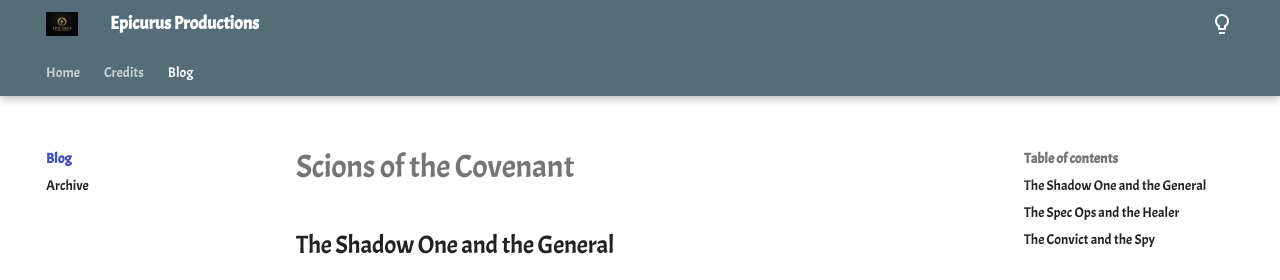
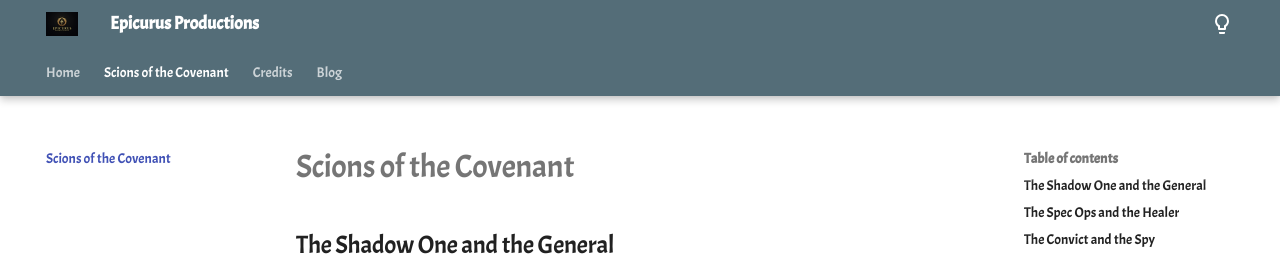
Before and after one commit to gamefreakcabe/solomons-arboretum, an MkDocs documentation site: the page built from docs/2-soc.md, in a window 1280 px wide. Shown: the top 280 px of the page. Built offline with MkDocs 1.6.1 and Material for MkDocs 9.7.7, drawn with Linux system fonts in a browser that asks for light colours.

Commit message:
rearrange format

```diff
--- a/docs/blog/index.md
+++ b/docs/2-soc.md
@@ -4,15 +4,15 @@
 
 * **Location:** Desert Prison, Unknown Location
 
-![setting desert prison](../images/CoS/desert-prison-2.jpeg)
+![setting desert prison](images/CoS/desert-prison-2.jpeg)
 
 * **Subject:** Umbra, the Shadow
 
-![character lee](../images/CoS/shadow2.jpeg)
+![character lee](images/CoS/shadow2.jpeg)
 
 * **Subject:** Edward Lee, prisoner
 
-![character lee](../images/CoS/lee1.jpeg)
+![character lee](images/CoS/lee1.jpeg)
 
 ## The Spec Ops and the Healer
 
--- a/mkdocs.yml
+++ b/mkdocs.yml
@@ -32,6 +32,7 @@ theme:
   nav:
   - Section:
     - Home: docs/index.md
+    - Scions of the Convenant: docs/2-soc.md
     - Credits: docs/999-credits.md
     - Scions of the Covenant:
       - blog/index.md
```
